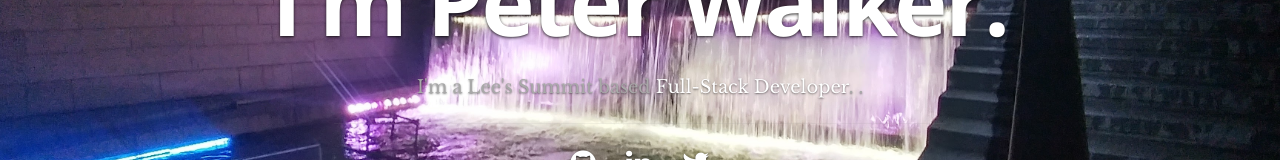
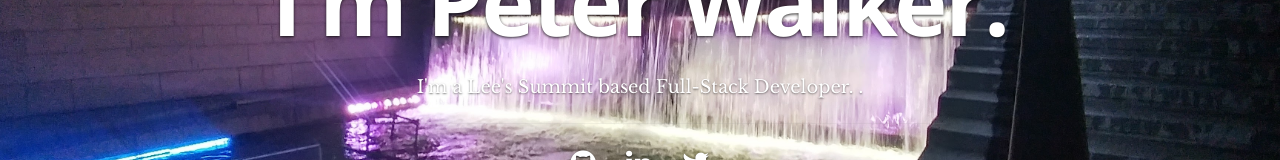
Before and after one commit to peteawalk/reactPortfolio, a React (Create React App) app: page / in a window 1280 px wide. Shown: the part 307-467 px from the top of the page. Built offline with nearby package versions, Linux system fonts and the light colour scheme.

Commit message:
change in banner-text color

```diff
--- a/public/css/layout.css
+++ b/public/css/layout.css
@@ -66,7 +66,7 @@ header .banner-text h1 {
 }
 header .banner-text h3 {
    font: 18px/1.9em 'librebaskerville-regular', serif;
-   color: #A8A8A8;
+   color: #fff;
    margin: 0 auto;
    width: 70%;
    text-shadow: 0px 1px 2px rgba(0, 0, 0, .5);
```
